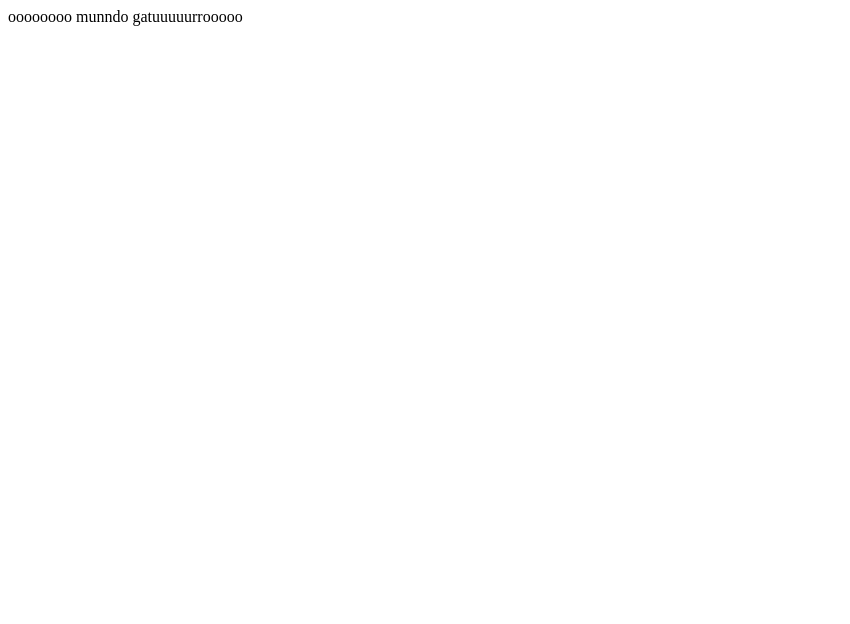
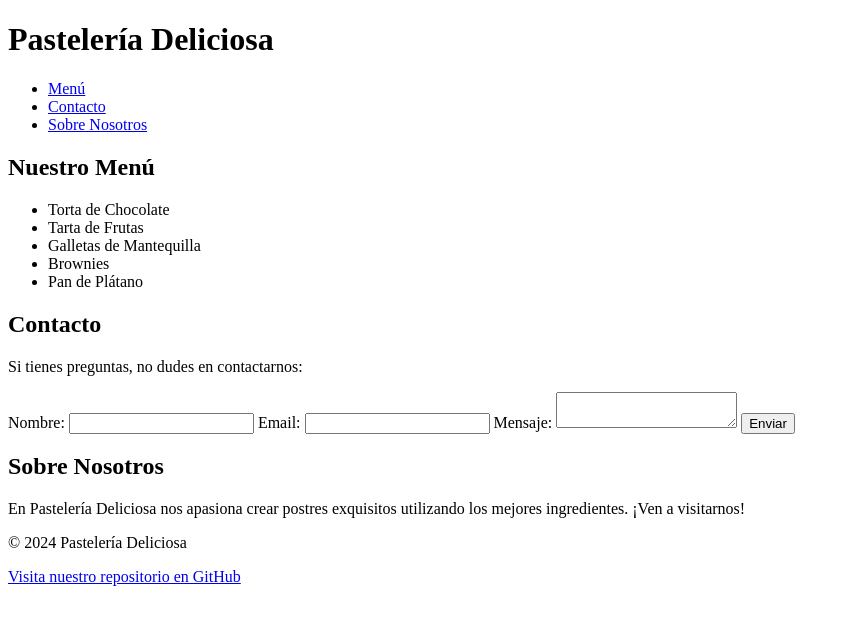
Before and after one commit to smbakery1/sm, a plain HTML site: page index.html in a window 1280 px wide. Shown: the whole page, without its empty margins (0-850 px from the left). Drawn offline with Linux system fonts and the light colour scheme.

Commit message:
Update index.html

```diff
--- a/index.html
+++ b/index.html
@@ -1 +1,61 @@
-oooooooo munndo gatuuuuurrooooo
+<!DOCTYPE html>
+<html lang="es">
+<head>
+    <meta charset="UTF-8">
+    <meta name="viewport" content="width=device-width, initial-scale=1.0">
+    <title>Pastelería Deliciosa</title>
+    <link rel="stylesheet" href="styles.css">
+</head>
+<body>
+    <header>
+        <h1>Pastelería Deliciosa</h1>
+        <nav>
+            <ul>
+                <li><a href="#menu">Menú</a></li>
+                <li><a href="#contacto">Contacto</a></li>
+                <li><a href="#sobre-nosotros">Sobre Nosotros</a></li>
+            </ul>
+        </nav>
+    </header>
+
+    <main>
+        <section id="menu">
+            <h2>Nuestro Menú</h2>
+            <ul>
+                <li>Torta de Chocolate</li>
+                <li>Tarta de Frutas</li>
+                <li>Galletas de Mantequilla</li>
+                <li>Brownies</li>
+                <li>Pan de Plátano</li>
+            </ul>
+        </section>
+
+        <section id="contacto">
+            <h2>Contacto</h2>
+            <p>Si tienes preguntas, no dudes en contactarnos:</p>
+            <form>
+                <label for="nombre">Nombre:</label>
+                <input type="text" id="nombre" name="nombre" required>
+
+                <label for="email">Email:</label>
+                <input type="email" id="email" name="email" required>
+
+                <label for="mensaje">Mensaje:</label>
+                <textarea id="mensaje" name="mensaje" required></textarea>
+
+                <button type="submit">Enviar</button>
+            </form>
+        </section>
+
+        <section id="sobre-nosotros">
+            <h2>Sobre Nosotros</h2>
+            <p>En Pastelería Deliciosa nos apasiona crear postres exquisitos utilizando los mejores ingredientes. ¡Ven a visitarnos!</p>
+        </section>
+    </main>
+
+    <footer>
+        <p>&copy; 2024 Pastelería Deliciosa</p>
+        <p><a href="https://github.com/tu_usuario/tu_repositorio" target="_blank">Visita nuestro repositorio en GitHub</a></p>
+    </footer>
+</body>
+</html>
```
